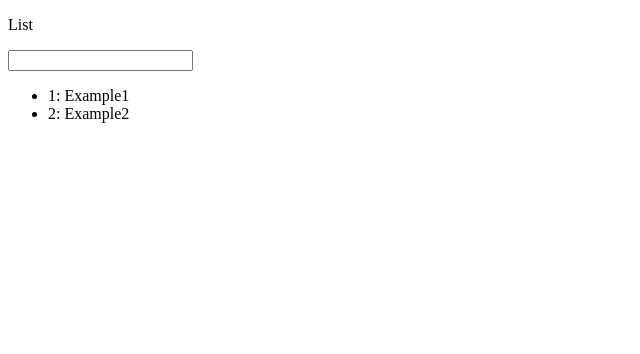
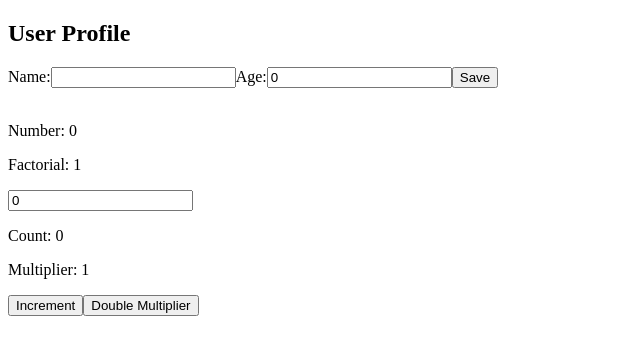
Before and after one commit to wellytonmrs/React, a React (Create React App) app: page /learn in a window 1280 px wide. Before the commit this address led to /dashboard. Shown: the top 354 px of the page, without its empty margins (0-640 px from the left). Built offline with nearby package versions, Linux system fonts and the light colour scheme; no server answers.

Commit message:
feat-12: new page with some review concepts of hooks

```diff
--- /dev/null
+++ b/src/app/pages/learning/Learning.tsx
@@ -0,0 +1,104 @@
+import { useState, useEffect, useMemo, useCallback } from 'react';
+
+interface UserData {
+    name: string;
+    age: number;
+}
+
+interface Post {
+    userId: number;
+    id: number;
+    title: string;
+    body: string;
+}
+
+function Learning() {
+
+    const [user, setUser] = useState<UserData>({ name: '', age: 0 });
+    const [post, setPost] = useState<Post | null>(null);
+    const [number, setNumber] = useState(0);
+    const [count, setCount] = useState(0);
+    const [multiplier, setMultiplier] = useState(1);
+
+    const handleChange = (e: React.ChangeEvent<HTMLInputElement>) => {
+        const { name, value } = e.target;
+        setUser(prevUser => ({
+            ...prevUser,
+            [name]: value
+        }));
+    };
+
+    useEffect(() => {
+        // Fetch data from an API
+        fetch('https://jsonplaceholder.typicode.com/posts/1')
+            .then(response => response.json())
+            .then(data => {
+                // Update state with the fetched data
+                setPost(data);
+            });
+
+        // Cleanup function (not needed in this case)
+    }, []); // Empty dependency array means this effect runs only once after the initial render
+
+    // Expensive calculation function
+    const calculateFactorial = (n: number): number => {
+        console.log('Calculating factorial...');
+        if (n <= 1) return 1;
+        return n * calculateFactorial(n - 1);
+    };
+
+    // Memoize the result of the expensive calculation
+    // eslint-disable-next-line react-hooks/exhaustive-deps
+    const factorial = useMemo(() => calculateFactorial(number), [number]);
+
+    const handleSubmit = (e: React.FormEvent<HTMLFormElement>) => {
+        e.preventDefault();
+        console.log("Username: " + user.name + " Age: " + user.age);
+    };
+
+    const handleClick = () => {
+        console.log(`Button clicked! Count: ${count}`);
+        setCount(prevCount => prevCount + multiplier);
+    };
+
+    // Memoize the callback function
+    const memoizedHandleClick = useCallback(handleClick, [multiplier]);
+
+
+    return (
+        <div>
+            <h2>User Profile</h2>
+            <form onSubmit={handleSubmit}>
+                <label>
+                    Name:
+                    <input type="text" name="name" value={user.name} onChange={handleChange} />
+                </label>
+                <label>
+                    Age:
+                    <input type="number" name="age" value={user.age} onChange={handleChange} />
+                </label>
+                <button type="submit">Save</button>
+            </form>
+            <br />
+            {post && (
+                <div>
+                    <h2>Post</h2>
+                    <p>Title: {post.title}</p>
+                    <p>Body: {post.body}</p>
+                </div>
+            )}
+            <p>Number: {number}</p>
+            <p>Factorial: {factorial}</p>
+            <input type="number" value={number} onChange={e => setNumber(parseInt(e.target.value))} />
+            <br />
+
+            <p>Count: {count}</p>
+            <p>Multiplier: {multiplier}</p>
+            <button onClick={memoizedHandleClick}>Increment</button>
+            <button onClick={() => setMultiplier(prevMultiplier => prevMultiplier * 2)}>Double Multiplier</button>
+
+        </div>
+    );
+}
+
+export default Learning;
--- a/src/app/routes/index.tsx
+++ b/src/app/routes/index.tsx
@@ -1,5 +1,6 @@
 import { BrowserRouter, Navigate, Route, Routes } from "react-router-dom"
 import { Dashboard, Login } from "../pages";
+import Learning from "../pages/learning/Learning";
 
 export const DefineRoutes = () => {
 
@@ -8,6 +9,7 @@ export const DefineRoutes = () => {
         <Routes>
             <Route path="login" element={<Login/>}/>
             <Route path="/dashboard" element={<Dashboard/>} />
+            <Route path="/learn" element={<Learning/>} />
 
             <Route path="*" element={<Navigate to="/dashboard"/>}/>
         </Routes>
```
